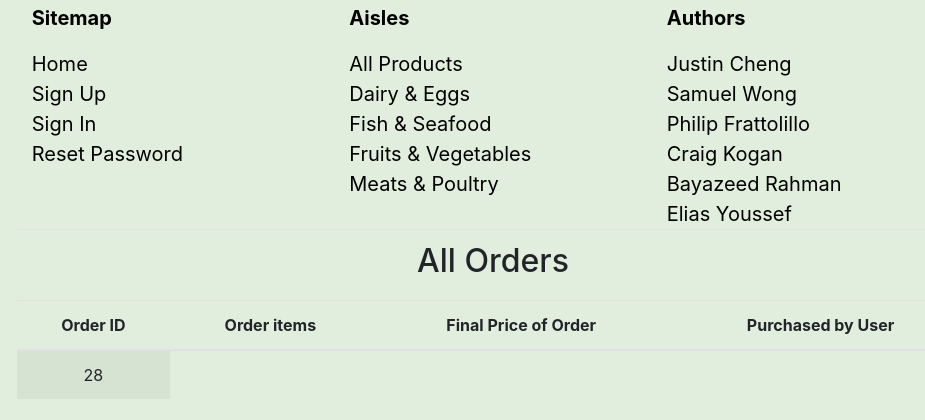
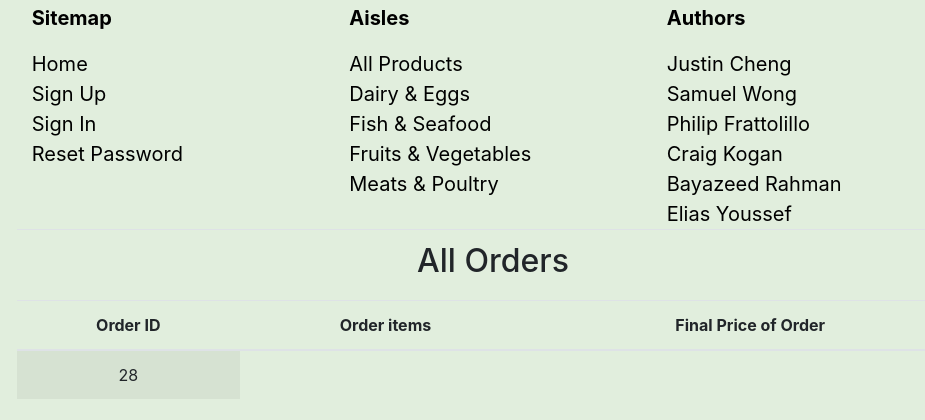
Before and after one commit to PFratt/SOEN287Website, a PHP site: page /allOrders.php in a window 1280 px wide. Shown: the part 356-776 px from the top of the page, without its empty margins (147-1072 px from the left). Run offline with PHP 8.4, Linux system fonts and the light colour scheme.

Commit message:
Update allOrders.php
removed user

```diff
--- a/allOrders.php
+++ b/allOrders.php
@@ -13,7 +13,7 @@
   $xml = simplexml_load_file('OrderDataBase.xml') or die("cant load xml");
       foreach ($xml as $record) {
         if(!(empty($record->id)))
-          echo "jsvar = new order('$record->id','$record->product_quantities','$record->final_price','$record->user');
+          echo "jsvar = new order('$record->id','$record->product_quantities','$record->final_price');
         orderList.push(jsvar);";
   }
       ?>
@@ -29,7 +29,7 @@
             <table class="table table-striped text-center" id = "allOrders-table">
               <thead>
                 <tr>
-                  <td colspan = 4>
+                  <td colspan = 3>
                     <h2>All Orders</h2>
                   </td>
                 </tr>
@@ -37,7 +37,6 @@
                   <th>Order ID</th>
                   <th>Order items</th>
                   <th>Final Price of Order</th>
-                  <th>Purchased by User</th>
                  </tr>
                 </thead>
 
@@ -52,7 +51,6 @@
 			temp = "<pre>" + tester.replace(/</g, "&lt;") + "</pre>"
                     document.write("<td>"+temp+"</td>");
                     document.write("<td>"+orderList[i]["final_price"]+"</td>");
-                    document.write("<td>"+orderList[i]["user"]+"</td>");
                     document.write("</tr>")
                   }
 
```
